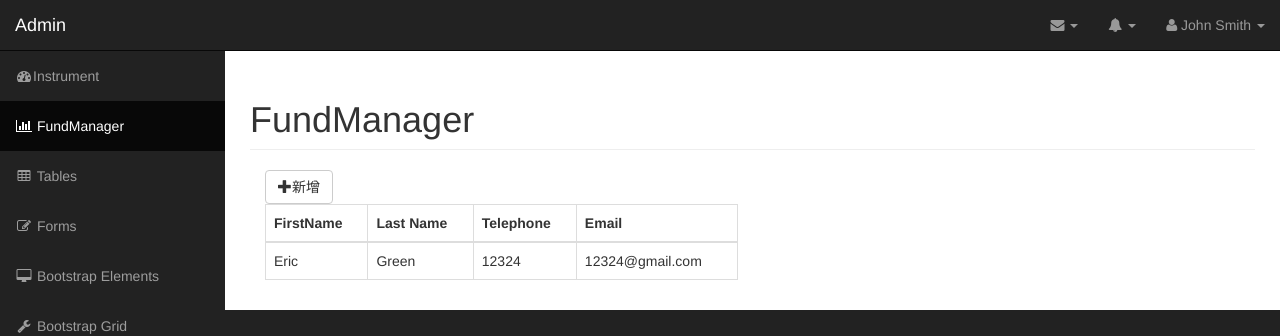
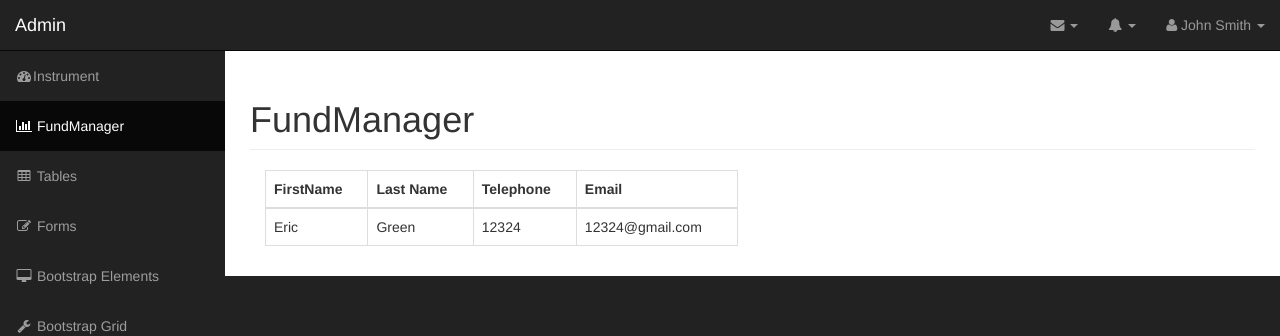
Before and after one commit to EasyWork1/PortfolioManagement, a plain HTML site: page portfolio-front/FundManager.html in a window 1280 px wide. Shown: the top 336 px of the page. Drawn offline with Linux system fonts and the light colour scheme.

Commit message:
delete add button test

```diff
--- a/portfolio-front/FundManager.html
+++ b/portfolio-front/FundManager.html
@@ -209,12 +209,7 @@
 
                 <div class="col-lg-6">
 
-                        <div class="btn-group" id="toobar" role="group" aria-label="...">
-                            <button type="button" class="btn btn-default" id="add_btn">
-                            <span class="glyphicon glyphicon-plus"></span>新增
-                            </button>
 
-                        </div>
 
                         <div>
                             <table class="table table-bordered table-hover">
```
